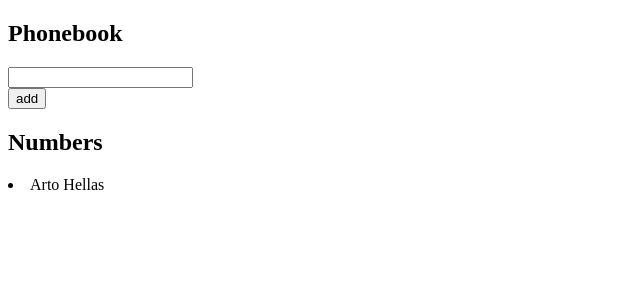
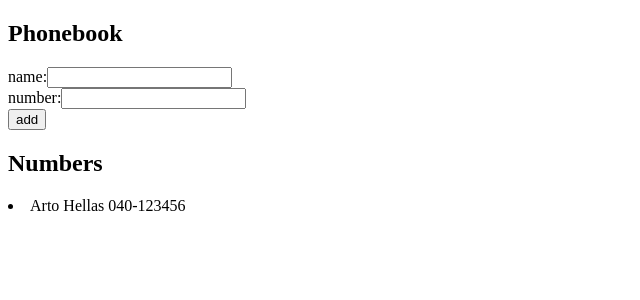
Before and after one commit to Hakizu/selene, a React (Create React App) app: page / in a window 1280 px wide. Shown: the top 300 px of the page, without its empty margins (0-640 px from the left). Built offline with nearby package versions, Linux system fonts and the light colour scheme.

Commit message:
Completed 2.8 Step 3

```diff
--- a/src/App.js
+++ b/src/App.js
@@ -1,21 +1,23 @@
 import React, {useState} from 'react'
 
-const Name =({persons}) => {
+const Name =({persons, number}) => {
     return (
-        <li>{persons}</li>
+        <li>{persons}  {number}</li>
     )
 }
 
 const App = () => {
     const [persons, setPersons] = useState([
-        { name : 'Arto Hellas'}
+        { name : 'Arto Hellas', number: '040-123456'}
     ])
+    const [newNumber, setNewNumber] = useState('')
     const [newName, setNewName] = useState('')
 
     const newPerson = (event) =>{
         event.preventDefault()
         const personObject = {
-            name : newName
+            name : newName,
+            number : newNumber
         }
         const exists = persons.map(p => p.name.includes(newName))
 
@@ -24,10 +26,13 @@ const App = () => {
         : setPersons(persons.concat(personObject))
 
         setNewName("")
-
+        setNewNumber("")
     }
-    const handleInputChange = (event) => {
+    const handlePersonChange = (event) => {
         setNewName(event.target.value)
+    }
+    const handleNumberChange = (event) => {
+        setNewNumber(event.target.value)
     }
 
     return (
@@ -35,9 +40,17 @@ const App = () => {
             <h2>Phonebook</h2>
             <form onSubmit={newPerson}>
                 <div>
+                    name:
                     <input
                         value = {newName}
-                        onChange = {handleInputChange}
+                        onChange = {handlePersonChange}
+                    />
+                </div>
+                <div>
+                    number:
+                    <input
+                        value = {newNumber}
+                        onChange = {handleNumberChange}
                     />
                 </div>
                 <div>
@@ -46,7 +59,7 @@ const App = () => {
             </form>
             <h2>Numbers</h2>
             {persons.map(persons =>
-            <Name key={persons.name} persons={persons.name}/>
+            <Name key={persons.name} persons={persons.name} number={persons.number}/>
             )}
         </div>
     )
```
